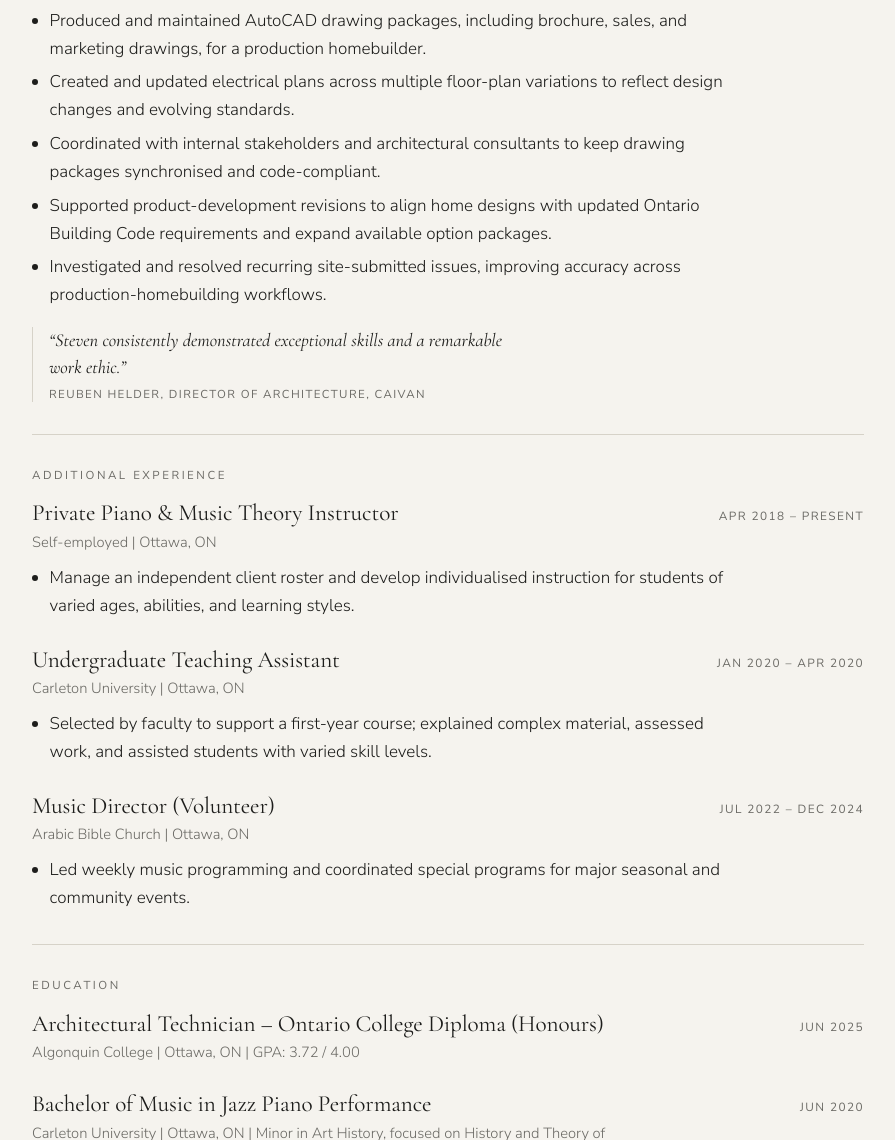
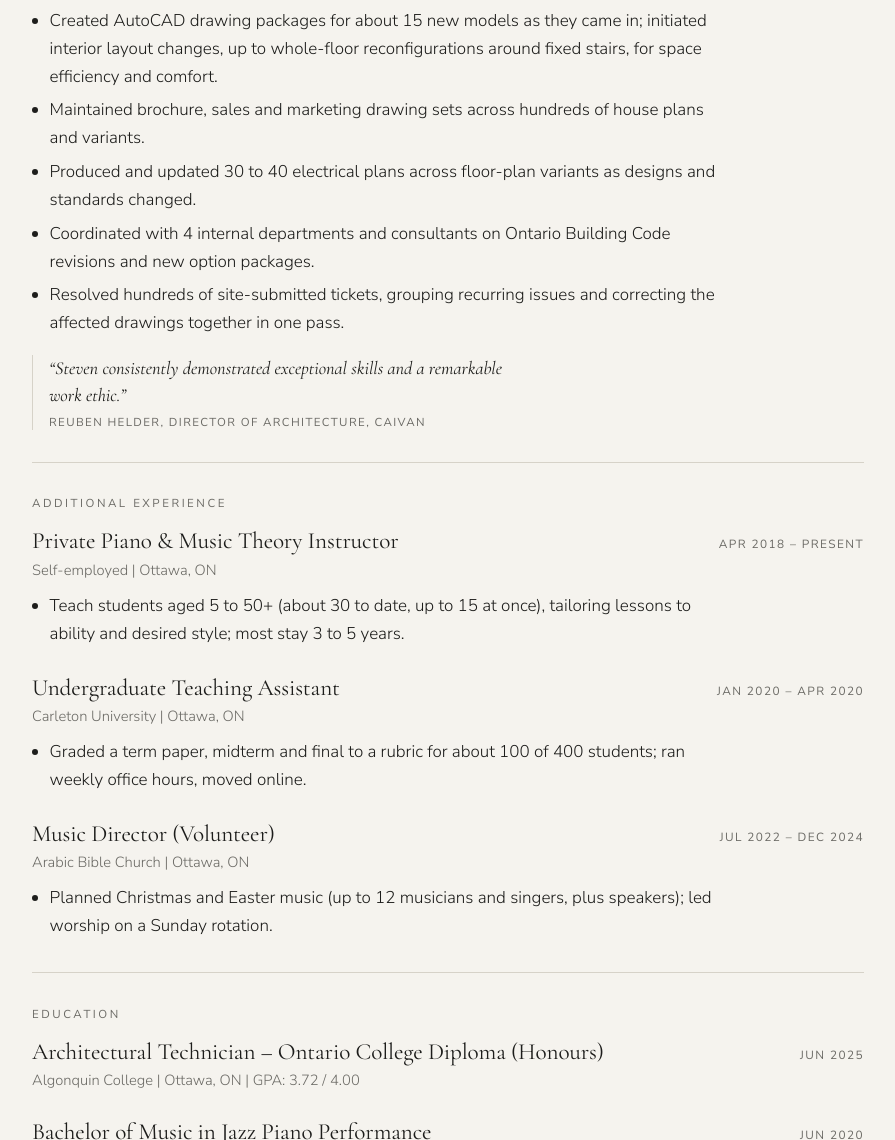
Before and after one commit to stevenestafanos/stevenestafanos.github.io, a plain HTML site: page resume.html in a window 1280 px wide. Shown: the part 1423-2563 px from the top of the page, without its empty margins (192-1087 px from the left). Drawn offline with nearby package versions, Linux system fonts and the light colour scheme.

Commit message:
Update resume.html

```diff
--- a/resume.html
+++ b/resume.html
@@ -88,7 +88,7 @@
           <dt>Office</dt><dd>Microsoft Office (Word, Excel, PowerPoint) &bull; Apple iWork (Pages, Numbers, Keynote)</dd>
           <dt>AI tools</dt><dd>Claude &bull; AI-assisted drafting, research and documentation</dd>
           <dt>Technical</dt><dd>Working drawings &bull; Residential documentation &bull; Electrical plans &bull; BIM workflows &bull; Ontario Building Code</dd>
-          <dt>Strengths</dt><dd>CAD coordination &bull; Drawing revisions &bull; Multi-variant plan sets &bull; English and Arabic fluency &bull; French (A2)</dd>
+          <dt>Strengths</dt><dd>CAD coordination &bull; Metric and imperial units &bull; Multi-variant plan sets &bull; English and Arabic fluency &bull; French (A2)</dd>
           <dt>Credentials</dt><dd>Class G Ontario driver&rsquo;s licence &bull; WHMIS (previous certification; renewal on hire)</dd>
         </dl>
       </section>
@@ -99,11 +99,11 @@
           <div class="hd"><h3>Architectural Technician Intern</h3><span class="when">May 2024 &ndash; Aug 2024</span></div>
           <p class="org">Caivan | Ottawa, ON</p>
           <ul>
-            <li>Produced and maintained AutoCAD drawing packages, including brochure, sales, and marketing drawings, for a production homebuilder.</li>
-            <li>Created and updated electrical plans across multiple floor-plan variations to reflect design changes and evolving standards.</li>
-            <li>Coordinated with internal stakeholders and architectural consultants to keep drawing packages synchronised and code-compliant.</li>
-            <li>Supported product-development revisions to align home designs with updated Ontario Building Code requirements and expand available option packages.</li>
-            <li>Investigated and resolved recurring site-submitted issues, improving accuracy across production-homebuilding workflows.</li>
+            <li>Created AutoCAD drawing packages for about 15 new models as they came in; initiated interior layout changes, up to whole-floor reconfigurations around fixed stairs, for space efficiency and comfort.</li>
+            <li>Maintained brochure, sales and marketing drawing sets across hundreds of house plans and variants.</li>
+            <li>Produced and updated 30 to 40 electrical plans across floor-plan variants as designs and standards changed.</li>
+            <li>Coordinated with 4 internal departments and consultants on Ontario Building Code revisions and new option packages.</li>
+            <li>Resolved hundreds of site-submitted tickets, grouping recurring issues and correcting the affected drawings together in one pass.</li>
           </ul>
           <blockquote class="quote">&ldquo;Steven consistently demonstrated exceptional skills and a remarkable work ethic.&rdquo;<cite>Reuben Helder, Director of Architecture, Caivan</cite></blockquote>
         </div>
@@ -114,17 +114,17 @@
         <div class="job">
           <div class="hd"><h3>Private Piano &amp; Music Theory Instructor</h3><span class="when">Apr 2018 &ndash; Present</span></div>
           <p class="org">Self-employed | Ottawa, ON</p>
-          <ul><li>Manage an independent client roster and develop individualised instruction for students of varied ages, abilities, and learning styles.</li></ul>
+          <ul><li>Teach students aged 5 to 50+ (about 30 to date, up to 15 at once), tailoring lessons to ability and desired style; most stay 3 to 5 years.</li></ul>
         </div>
         <div class="job">
           <div class="hd"><h3>Undergraduate Teaching Assistant</h3><span class="when">Jan 2020 &ndash; Apr 2020</span></div>
           <p class="org">Carleton University | Ottawa, ON</p>
-          <ul><li>Selected by faculty to support a first-year course; explained complex material, assessed work, and assisted students with varied skill levels.</li></ul>
+          <ul><li>Graded a term paper, midterm and final to a rubric for about 100 of 400 students; ran weekly office hours, moved online.</li></ul>
         </div>
         <div class="job">
           <div class="hd"><h3>Music Director (Volunteer)</h3><span class="when">Jul 2022 &ndash; Dec 2024</span></div>
           <p class="org">Arabic Bible Church | Ottawa, ON</p>
-          <ul><li>Led weekly music programming and coordinated special programs for major seasonal and community events.</li></ul>
+          <ul><li>Planned Christmas and Easter music (up to 12 musicians and singers, plus speakers); led worship on a Sunday rotation.</li></ul>
         </div>
       </section>
 
```
